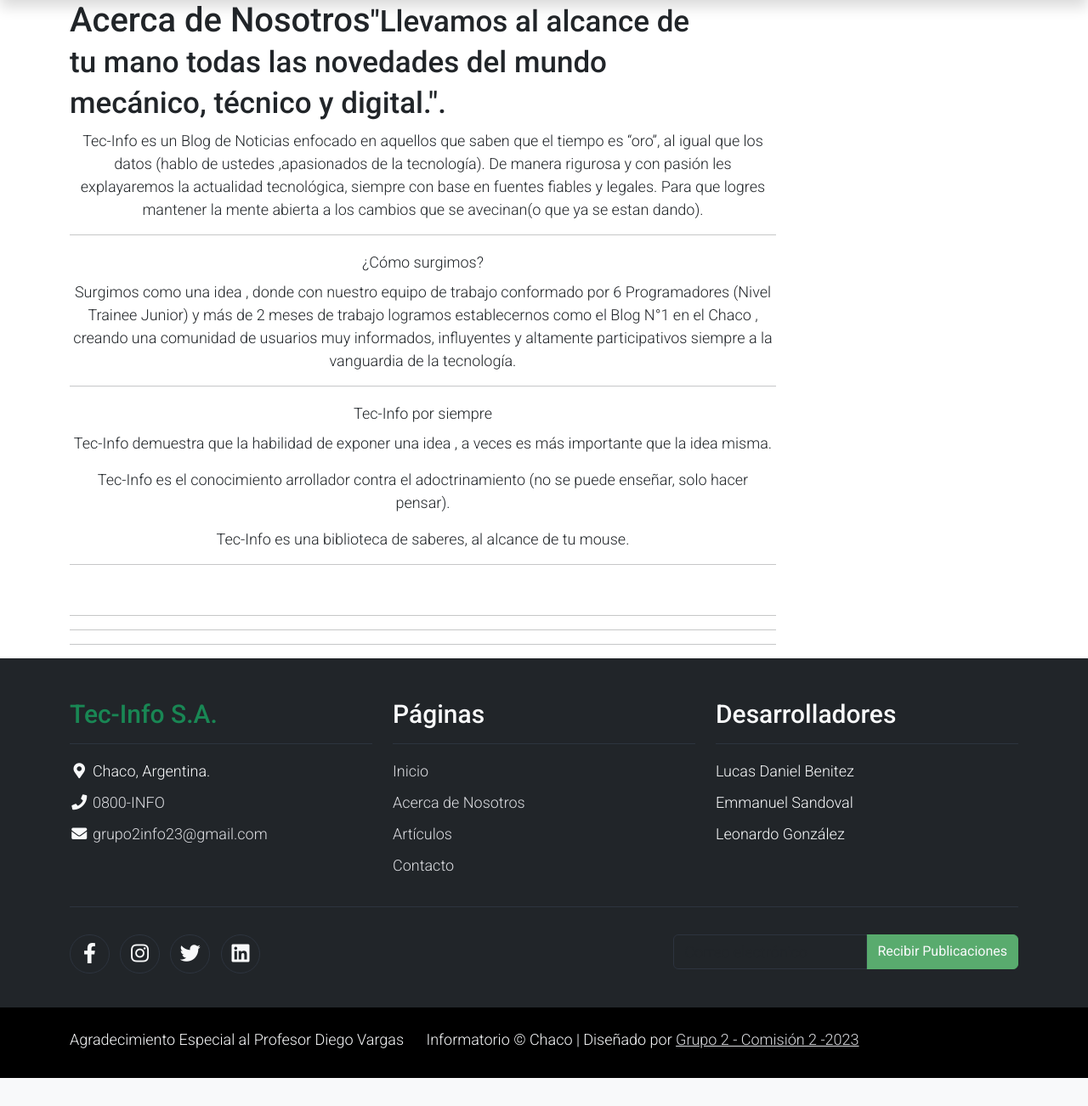
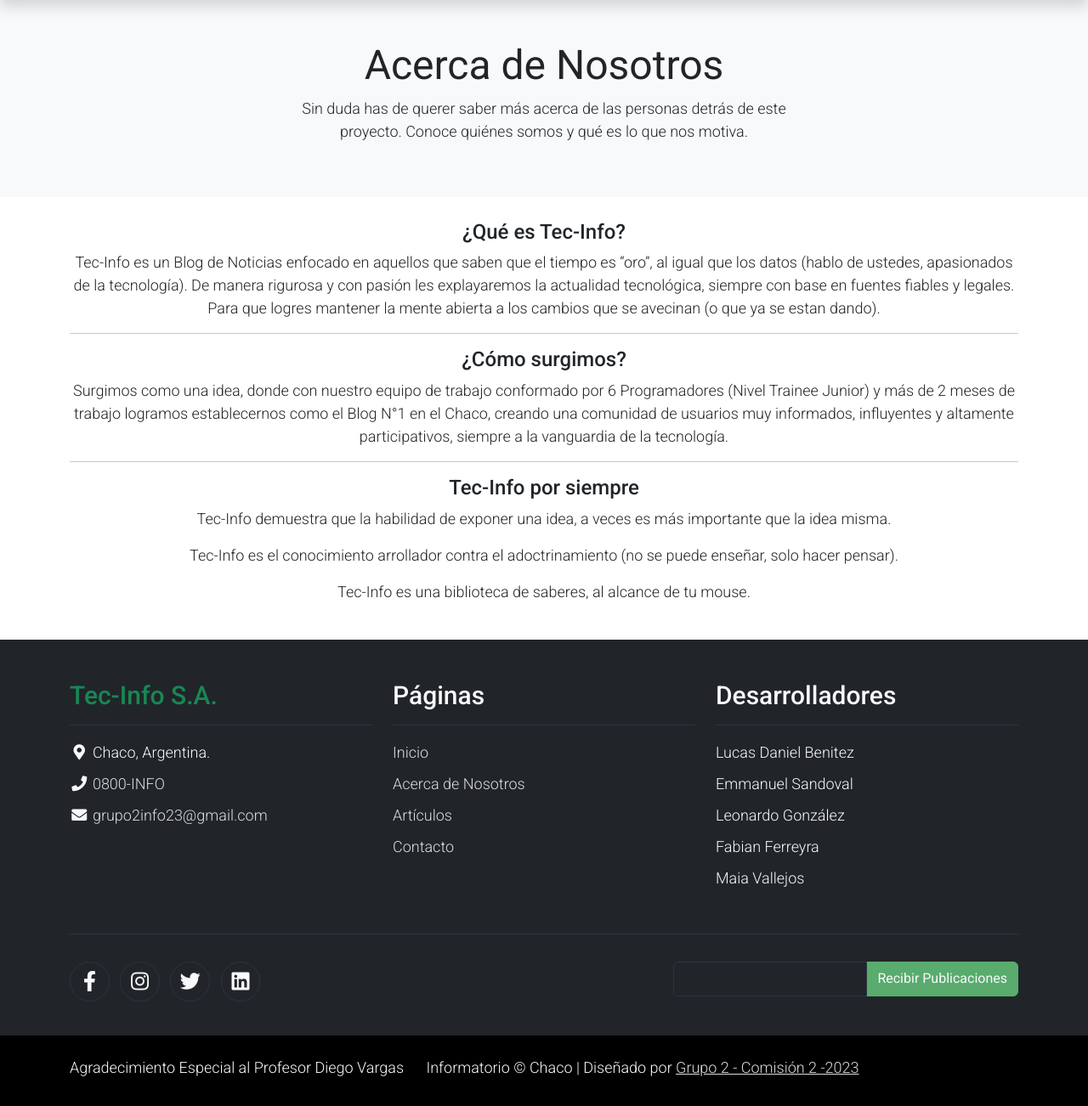
Before and after one commit to grupo2info2023/grupo_unido, a Django app: page /acerca/ in a window 1280 px wide. Shown: the part 110-1412 px from the top of the page at 85% size. Before the commit the page ends 1379 px from the top, so only its background shows below. Run offline with Django 4.2, Linux system fonts and the light colour scheme; parts of the project's set-up code (start-up, migrations or seed data) failed here and were passed over; some libraries are stand-ins or nearby versions.

Commit message:
Cambios Finales

```diff
--- /dev/null
+++ b/integrantes.txt
@@ -0,0 +1,5 @@
+Benitez Lucas Daniel
+Ferreyra Fabian
+Vallejos Maia
+Sandoval Emmanuel
+Gonzalez Leonardo
--- a/template/acerca.html
+++ b/template/acerca.html
@@ -2,143 +2,61 @@
 {% load static %}
 {% block contenido %}
 
-<head>
-    <body>
-
-        <div class="page-title lb single-wrapper">
-            <div class="container">
-                <div class="row">
-                    <div class="col-lg-8 col-md-8 col-sm-12 col-xs-12">
-                        <h1><i></i>Acerca de Nosotros<small class="hidden-xs-down hidden-sm-down">"Llevamos al alcance de tu mano todas las novedades del mundo mecánico, técnico y digital.".</small></h1>
-                    </div><!-- end col -->
-                    <div class="col-lg-4 col-md-4 col-sm-12 hidden-xs-down hidden-sm-down">
-                    </div><!-- end col -->
-                </div><!-- end row -->
-            </div><!-- end container -->
-        </div><!-- end page-title -->
+<div class="container-fluid bg-light py-5">
+    <div class="col-md-6 m-auto text-center">
+        <h1 class="h1"><strong>Acerca de Nosotros</strong></h1>
+        <p>
+            Sin duda has de querer saber más acerca de las personas detrás de este proyecto. Conoce quiénes somos y qué es lo que nos motiva.
+        </p>
+    </div>
+</div>
 
 <section class="section">
     <div class="container">
         <div class="row">
-                    <div class="col-lg-9 col-md-12 col-sm-12 col-xs-12">
+            <div class="col-lg-12 col-md-12 col-sm-12 col-xs-12">
                 <div class="page-wrapper">
                     <div class="blog-custom-build">
                         <div class="blog-box">
+                            <div class="blog-meta big-meta text-center"  >
+                                <br>
+                                <h4>¿Qué es Tec-Info?</h4>
+                                <p>Tec-Info es un Blog de Noticias enfocado en aquellos que saben que el tiempo es “oro”, al igual que los datos
+                                (hablo de ustedes, apasionados de la tecnología).
 
-                                    <div class="blog-meta big-meta text-center">
-                                        <div class="post-sharing">
-
-                                        </div><!-- end post-sharing -->
-                                        <p>Tec-Info es un Blog de Noticias enfocado en aquellos que saben que el tiempo es “oro”, al igual que los datos
-                                           (hablo de ustedes ,apasionados de la tecnología).
-
-                                           De manera rigurosa y con pasión les explayaremos  la actualidad tecnológica, siempre con base en
+                                De manera rigurosa y con pasión les explayaremos la actualidad tecnológica, siempre con base en
                                 fuentes fiables y legales.
 
-                                           Para que logres mantener la mente abierta a los cambios que se avecinan(o que ya se estan dando).
+                                Para que logres mantener la mente abierta a los cambios que se avecinan (o que ya se estan dando).
                                 </p>
                             </div><!-- end meta -->
                         </div><!-- end blog-box -->
 
                         <hr class="invis">
 
-                                    <div >
-                                    <div >
-                                        <a  title="">
-
-                                            <!-- end hover -->
-                                        </a>
-                                    </div>
-                                    <!-- end media -->
                         <div class="text-center">
-                                        <h4><a  title="">¿Cómo surgimos?</a></h4>
-                                        <p>Surgimos como una idea , donde con nuestro equipo de trabajo conformado por 6 Programadores (Nivel Trainee Junior) y más de 2 meses de trabajo
-                                        logramos establecernos como el Blog N°1 en el Chaco , creando una comunidad de usuarios muy informados, influyentes y altamente participativos siempre a la vanguardia de la tecnología.</p>
-
-
+                            <h4>¿Cómo surgimos?</h4>
+                            <p>Surgimos como una idea, donde con nuestro equipo de trabajo conformado por 6 Programadores (Nivel Trainee Junior) y más de 2 meses de trabajo
+                            logramos establecernos como el Blog N°1 en el Chaco, creando una comunidad de usuarios muy informados, influyentes y altamente participativos, siempre a la vanguardia de la tecnología.</p>
                         </div><!-- end meta -->
-                                </div><!-- end blog-box -->
 
                         <hr class="invis">
 
                         <div class="blog-box">
-                                    <div class="post-media">
-                                        <a  title="">
-
-                                            <div class="hovereffect">
-                                                <span class="videohover"></span>
+                            <div class="blog-meta big-meta text-center">
+                            <h4>Tec-Info por siempre</h4>
+                            <p>Tec-Info demuestra que la habilidad de exponer una idea, a veces es más importante que la idea misma.</p>
+                            <p>Tec-Info es el conocimiento arrollador contra el adoctrinamiento (no se puede enseñar, solo hacer pensar).</p>
+                            <p>Tec-Info es una biblioteca de saberes, al alcance de tu mouse.</p>
+                            <br>
+                            </div><!-- end meta -->
                         </div>
-                                            <!-- end hover -->
-                                        </a>
-                                    </div>
-                                    <!-- end media -->
-                                    <div class="blog-meta big-meta text-center">
-
-                                        <h4><a  title="">Tec-Info por siempre</a></h4>
-                                        <p>Tec-Info demuestra que la habilidad de exponer una idea , a veces es más importante que la idea misma.</p>
-
-                                        <p>Tec-Info es el conocimiento arrollador contra el adoctrinamiento (no se puede enseñar, solo hacer pensar).</p>
-
-                                        <p>Tec-Info es una biblioteca de saberes, al alcance de tu mouse.</p>
-                                    </div><!-- end meta -->
                     </div><!-- end blog-box -->
-                                <hr class="invis">
-                                <div class="blog-box">
-                                    <div >
-                                        <a  title="">
-                                            <img  alt="" class="img-fluid">
-                                            <div class=>
-                                                <span class=></span>
-                                            </div>
-                                            <!-- end hover -->
-                                        </a>
-                                    </div>
-                                    <!-- end media -->
-                                    <div class="blog-meta big-meta text-center">
-                                    </div><!-- end meta -->
-                                </div><!-- end blog-box -->
-                                <hr class="invis">
-                                <hr class="invis">
-                                <div class="blog-box">
-
-                                    <!-- end media -->
-
-                                </div><!-- end blog-box -->
-                            </div><!-- end blog-custom-build -->
-                        </div><!-- end page-wrapper -->
-
-                        <hr class="invis">
-
-                        <div class="row">
-                            <div class="col-md-12">
-
-                            </div><!-- end col -->
-                        </div><!-- end row -->
-                    </div><!-- end col -->
-
-                            </div><!-- end widget -->
-
-                            <div class="widget">
-
-                            </div><!-- end widget -->
-
-                            <div class="widget">
-
-                                <div class="row text-center">
-
-                                </div>
-                            </div><!-- end widget -->
-
-                            <div class="widget">
-
-                            </div><!-- end widget -->
                 </div><!-- end sidebar -->
             </div><!-- end col -->
         </div>
     </div><!-- end container -->
 </section>
 
-    </body>
 
-</head>
 {% endblock %}
--- a/template/articulo/crear_categoria.html
+++ b/template/articulo/crear_categoria.html
@@ -5,7 +5,7 @@
 <center>
 
 <div class='main-container' style="text-align: center; margin-top: 12%; margin-bottom: 12%;"></div>
-        <h1>Agregar nueva categoría</h1>
+        <h1>Agregar Nueva Categoría</h1>
         <form method="post">
         {% csrf_token %}
         {{ form | crispy }}
@@ -13,7 +13,7 @@
     </form>
     <div class="container-fluid" style="margin-top: 300px;">
         <a class="btn btn-success"
-        href="{% url 'apps.articulo:categoria_lista' %}">Listar todas las categorias</a>
+        href="{% url 'apps.articulo:categoria_lista' %}">Listar todas las categorías</a>
     </div>
 </div>
 </center>
--- a/template/base.html
+++ b/template/base.html
@@ -166,8 +166,8 @@
                         <li>Lucas Daniel Benitez</li>
                         <li>Emmanuel Sandoval</li>
                         <li>Leonardo González</a></li>
-                        <li></a></li>
-                        <li></li>
+                        <li>Fabian Ferreyra</li>
+                        <li>Maia Vallejos</li>
                         <li></li>
                         <li></li>
                     </ul>
--- a/template/index.html
+++ b/template/index.html
@@ -45,8 +45,8 @@
                             <p>Permanecer leyendo es aburrido? &nbsp;&nbsp;&nbsp;&nbsp;&nbsp;&nbsp;&nbsp;&nbsp;&nbsp;&nbsp;&nbsp;&nbsp;&nbsp;&nbsp;&nbsp;&nbsp;&nbsp;&nbsp;&nbsp;&nbsp;&nbsp;&nbsp;&nbsp;&nbsp;&nbsp;&nbsp;&nbsp;&nbsp;&nbsp;&nbsp;&nbsp;&nbsp;&nbsp;&nbsp;&nbsp;&nbsp;&nbsp;&nbsp;&nbsp;&nbsp;&nbsp;&nbsp;&nbsp;&nbsp;
                                 Inicia sesión o regístrate para poder acceder a comentar, publicar y editar los artículos de la web.
                             </p>
-                            <a href="{% url 'apps.usuario:login' %}?next={{ request.path }}"><button type="submit">Iniciar Sesión</button></a> &nbsp;
-                            <a href="{% url 'apps.usuario:registrar' %}?next={{ request.GET.next }}"><button type="submit">Registrarse</button></a>
+                            <a href="{% url 'apps.usuario:login' %}?next={{ request.path }}" class="btn btn-success btn-lg" >Iniciar Sesión</a> &nbsp;
+                            <a href="{% url 'apps.usuario:registrar' %}?next={{ request.GET.next }}" class="btn btn-success btn-lg" >Registrarse</a>
                         </div>
                     </div>
                 </div>
@@ -65,7 +65,7 @@
                             <p>
                                 Lee, aprende e interactua acerca con las noticias e invensiones que nuestros miembros han subido recientemente. Conoce más acerca de ellos y expande tu conocimiento.
                             </p>
-                            <a href="{% url 'apps.articulo:articulos' %}"><button type="submit">Artículos</button></a>
+                            <a href="{% url 'apps.articulo:articulos' %}" class="btn btn-success btn-lg">Artículos</a>
                         </div>
                     </div>
                 </div>
```
Also changed, not shown: template/articulo/categoria_lista.html (+3 -16 lines). Lines whose indentation alone changed are shown as unchanged.
